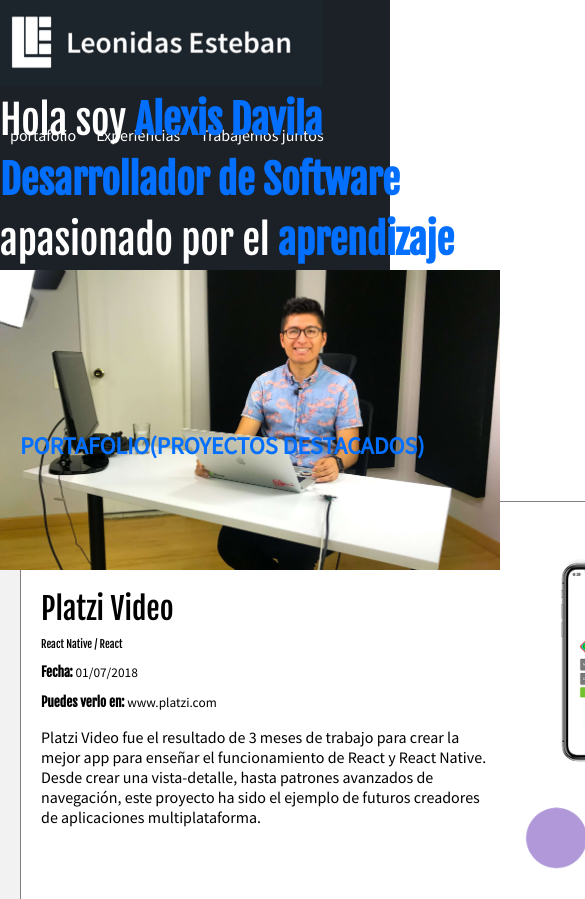
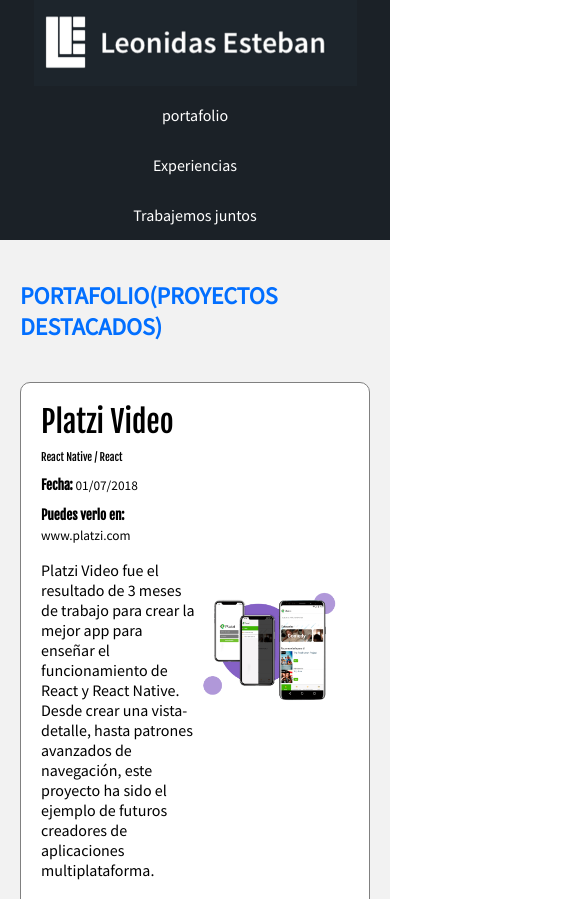
Before and after one commit to AlexisDavila/Responsive_Design, a plain HTML site: page index.html in a window 390 px wide. Shown: the top 899 px of the page, 585 px wide, since content can reach past the window. Drawn offline with Linux system fonts and the light colour scheme.

Commit message:
Ajustando el Header.

```diff
--- a/css/estilos.css
+++ b/css/estilos.css
@@ -81,6 +81,7 @@ h2 {
    display: flex;
    align-items: center;
    justify-content: space-between;
+   /* flex-wrap: wrap; */
 }
 .hero-image{
    object-fit: cover;
@@ -110,6 +111,7 @@ h2 {
    display: flex;
    align-items: center;
    justify-content: space-between;
+   flex-wrap: wrap;
 }
 .project-title{
    font-size: 30px;
@@ -128,11 +130,14 @@ h2 {
    font-size: 20px;
 }
 .project-details{
-   width: 500px;
+   width: 50%;
 }
 
 .project-imageContainer{
-   width: 500px;
+   width: 50%;
+}
+.project-image{
+   width: 100%;
 }
 .project strong{
    font-family: 'Fjalla One',sans-serif;
@@ -164,8 +169,8 @@ h2 {
 }
 .header ol li{
    height: inherit;
-   display: flex;
-   align-items: center;
+   /* display: flex;
+   align-items: center; */
 }
 
 figure{
@@ -295,11 +300,45 @@ figure{
 }
 .container{
    /* border: 1px solid red; */
+   max-width: 1000px;
+   width: 100%;
+   flex: 1;
    margin: 0 auto;
    display: inherit;
    justify-content: inherit;
    align-items: inherit;
    flex-wrap: wrap;
    height: inherit;
-   width: 1000px;
 }
+
+/* desktop first que empieces desde el Media Query (MQ) más grande */
+
+/* primer breakpoint */
+@media screen and (max-width: 1024px){
+
+}
+
+/* segundo breakpoint */
+@media screen and (max-width: 767px) {
+   .header{
+      display: block;
+      height: auto;
+   }
+   .header ol{
+      display: block;
+   }
+   .header ol li{
+      height: 50px;
+   }
+   .header a{
+      justify-content: center;
+   }
+   .header .logo {
+      text-align: center;
+   }
+}
+
+/* tercer breakpoint */
+@media screen and (max-width: 480px){
+
+}
--- /dev/null
+++ b/css/media.css
@@ -0,0 +1,3 @@
+body {
+    border: 10px solid red;
+}
--- a/index.html
+++ b/index.html
@@ -5,7 +5,9 @@
       <title>Alexis Davila </title>
       <link rel="icon"  type="image/png" href="img/favicon.webp">
       <link href="https://fonts.googleapis.com/css?family=Fjalla+One|Source+Sans+Pro&display=swap" rel="stylesheet">
+      <!-- <link rel="stylesheet" href="css/media.css" media="screen and (max-width:768px)"/> -->
       <link rel="stylesheet" href="css/estilos.css">
+      <meta name="viewport" content="width=device-width, initial-scale=1">
    </head>
    <body>
       <header class="header">
@@ -22,12 +24,12 @@
             </nav>
          </div>
       </header>
-      <section class="hero">
+      <!-- <section class="hero">
          <div class="container">
             <h1>Hola soy <strong>Alexis Davila</strong><br> <strong>Desarrollador de Software</strong> <br> apasionado por el <strong>aprendizaje</strong>.</h1>
             <img class="hero-image" src="images/hero.jpg" width="500" height="300" alt="Imagen principal del sitio">
          </div>
-      </section>
+      </section> -->
       <section id="portafolio" class="portfolio">
          <div class="container">
             <h2>Portafolio(Proyectos destacados)</h2>
@@ -65,7 +67,7 @@
             </article>
          </div>
       </section>
-      <section id="eventos" class="event-list">
+      <!-- <section id="eventos" class="event-list">
          <div class="container">
             <h2 class="event-list-title">Mas sobre mi Experiencia</h2>
             <article class="event">
@@ -117,14 +119,12 @@
                </div>
             </article>
          </div>
-      </section>
-      <section id="contacto" class="contact">
+      </section> -->
+      <!-- <section id="contacto" class="contact">
          <div class="container">
             <form action="/suscripcion/" class="form-email">
                <h3>¿Creamos algo juntos?</h3>
-               <!-- <label for="email">Email: </label> -->
                <input type="text" placeholder="Déjame tu email" id="email">
-               <!-- <input type="submit" value="Enviar"> -->
                <button>Enviar</button>
             </form>
             <div class="social">
@@ -134,8 +134,8 @@
                <a href="https://instagram.com" class="social-link instagram"></a>
             </div>
          </div>
-      </section>
-      <footer class="footer">
+      </section> -->
+      <!-- <footer class="footer">
          <div class="container">
             <div>
                <p>Curso de Desarrollo Web Online 2019<img src="images/platzi.png" alt="Platzi" width="100px"></p>
@@ -144,6 +144,6 @@
                <p>Designed with love by <a href="https:/google.com">google</a></p>
             </div>
          </div>
-      </footer>
+      </footer> -->
    </body>
 </html>
```
